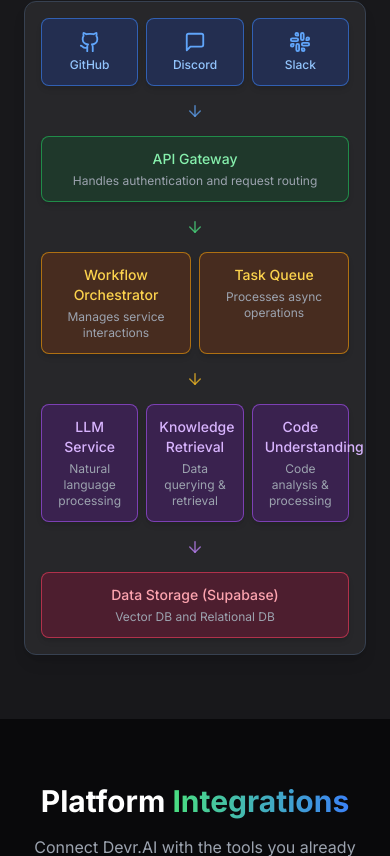
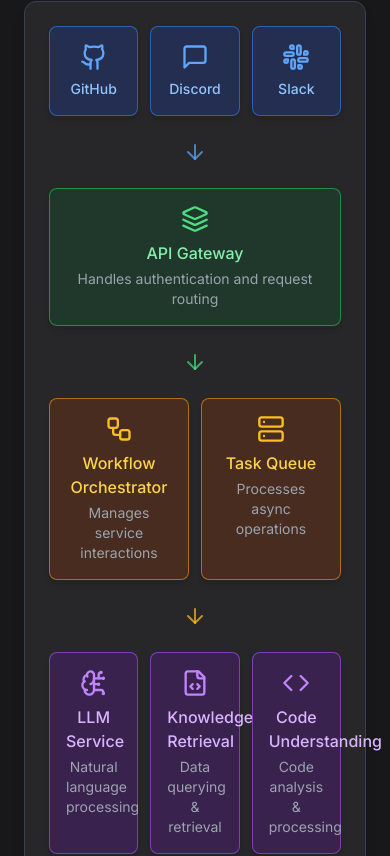
Before and after one commit to smokeyScraper/Devr.AI, a React (Vite) app in the folder landing/: page / in a window 390 px wide. Shown: the part 3968-4824 px from the top of the page. Built offline with nearby package versions, Linux system fonts and the light colour scheme.

Commit message:
fix flowchart
Signed-off-by: Ayush <mail@ayuch.dev>

```diff
--- a/landing/src/components/sections/HowItWorks.tsx
+++ b/landing/src/components/sections/HowItWorks.tsx
@@ -1,6 +1,21 @@
 import React from 'react';
 import { motion } from 'framer-motion';
-import { BrainCircuit, Workflow, Database, GitMerge, ArrowRight, Github, Slack, MessageSquare, Users, Shield } from 'lucide-react';
+import {
+    BrainCircuit,
+    Workflow,
+    Database,
+    GitMerge,
+    ArrowRight,
+    Github,
+    Slack,
+    MessageSquare,
+    Users,
+    Shield,
+    Layers,
+    Server,
+    Code,
+    FileCode
+} from 'lucide-react';
 
 const HowItWorks: React.FC = () => {
     const steps = [
@@ -110,77 +125,98 @@
                     whileInView={{ opacity: 1, y: 0 }}
                     viewport={{ once: true }}
                     transition={{ duration: 0.8, delay: 0.5 }}
-                    className="mt-16 max-w-3xl mx-auto"
+                    className="mt-16 max-w-4xl mx-auto"
                 >
                     <h3 className="text-xl font-semibold text-center mb-6">System Architecture</h3>
 
-                    <div className="bg-dark-card border border-gray-700 rounded-xl p-4 md:p-6 shadow-lg">
-                        <div className="flex flex-col space-y-4">
-                            <div className="grid grid-cols-3 gap-2">
-                                <div className="bg-blue-900/40 border border-blue-500/60 rounded-lg p-3 flex flex-col items-center justify-center text-center hover:border-blue-400 transition-colors shadow-md">
-                                    <Github className="mb-1 text-blue-400" size={22} />
-                                    <span className="text-xs font-medium text-blue-300">GitHub</span>
+                    <div className="bg-dark-card border border-gray-700 rounded-xl p-6 md:p-8 shadow-lg">
+                        <div className="flex flex-col space-y-6">
+                            <div className="grid grid-cols-3 gap-3">
+                                <div className="bg-blue-900/40 border border-blue-500/60 rounded-lg p-4 flex flex-col items-center justify-center text-center hover:border-blue-400 transition-colors shadow-md">
+                                    <Github className="mb-2 text-blue-400" size={28} />
+                                    <span className="text-sm font-medium text-blue-300">GitHub</span>
                                 </div>
-                                <div className="bg-blue-900/40 border border-blue-500/60 rounded-lg p-3 flex flex-col items-center justify-center text-center hover:border-blue-400 transition-colors shadow-md">
-                                    <MessageSquare className="mb-1 text-blue-400" size={22} />
-                                    <span className="text-xs font-medium text-blue-300">Discord</span>
+                                <div className="bg-blue-900/40 border border-blue-500/60 rounded-lg p-4 flex flex-col items-center justify-center text-center hover:border-blue-400 transition-colors shadow-md">
+                                    <MessageSquare className="mb-2 text-blue-400" size={28} />
+                                    <span className="text-sm font-medium text-blue-300">Discord</span>
                                 </div>
-                                <div className="bg-blue-900/40 border border-blue-500/60 rounded-lg p-3 flex flex-col items-center justify-center text-center hover:border-blue-400 transition-colors shadow-md">
-                                    <Slack className="mb-1 text-blue-400" size={22} />
-                                    <span className="text-xs font-medium text-blue-300">Slack</span>
+                                <div className="bg-blue-900/40 border border-blue-500/60 rounded-lg p-4 flex flex-col items-center justify-center text-center hover:border-blue-400 transition-colors shadow-md">
+                                    <Slack className="mb-2 text-blue-400" size={28} />
+                                    <span className="text-sm font-medium text-blue-300">Slack</span>
                                 </div>
                             </div>
 
                             <div className="flex justify-center">
-                                <ArrowRight className="rotate-90 text-blue-400/70" size={18} />
+                                <ArrowRight className="rotate-90 text-blue-400/70" size={24} />
                             </div>
 
-                            <div className="bg-green-900/40 border border-green-500/60 rounded-lg p-3 text-center hover:border-green-400 transition-colors shadow-md">
-                                <h4 className="font-medium mb-1 text-green-300 text-sm">API Gateway</h4>
-                                <p className="text-xs text-gray-400">Handles authentication and request routing</p>
+                            <div className="bg-green-900/40 border border-green-500/60 rounded-lg p-4 text-center hover:border-green-400 transition-colors shadow-md">
+                                <div className="flex justify-center mb-2">
+                                    <Layers className="text-green-400" size={28} />
+                                </div>
+                                <h4 className="font-medium mb-1 text-green-300 text-base">API Gateway</h4>
+                                <p className="text-sm text-gray-400">Handles authentication and request routing</p>
                             </div>
 
                             <div className="flex justify-center">
-                                <ArrowRight className="rotate-90 text-green-400/70" size={18} />
+                                <ArrowRight className="rotate-90 text-green-400/70" size={24} />
                             </div>
 
-                            <div className="grid grid-cols-2 gap-2">
-                                <div className="bg-amber-900/40 border border-amber-500/60 rounded-lg p-3 text-center hover:border-amber-400 transition-colors shadow-md">
-                                    <h4 className="font-medium mb-1 text-amber-300 text-sm">Workflow Orchestrator</h4>
-                                    <p className="text-xs text-gray-400">Manages service interactions</p>
+                            <div className="grid grid-cols-2 gap-3">
+                                <div className="bg-amber-900/40 border border-amber-500/60 rounded-lg p-4 text-center hover:border-amber-400 transition-colors shadow-md">
+                                    <div className="flex justify-center mb-2">
+                                        <Workflow className="text-amber-400" size={28} />
+                                    </div>
+                                    <h4 className="font-medium mb-1 text-amber-300 text-base">Workflow Orchestrator</h4>
+                                    <p className="text-sm text-gray-400">Manages service interactions</p>
                                 </div>
-                                <div className="bg-amber-900/40 border border-amber-500/60 rounded-lg p-3 text-center hover:border-amber-400 transition-colors shadow-md">
-                                    <h4 className="font-medium mb-1 text-amber-300 text-sm">Task Queue</h4>
-                                    <p className="text-xs text-gray-400">Processes async operations</p>
+                                <div className="bg-amber-900/40 border border-amber-500/60 rounded-lg p-4 text-center hover:border-amber-400 transition-colors shadow-md">
+                                    <div className="flex justify-center mb-2">
+                                        <Server className="text-amber-400" size={28} />
+                                    </div>
+                                    <h4 className="font-medium mb-1 text-amber-300 text-base">Task Queue</h4>
+                                    <p className="text-sm text-gray-400">Processes async operations</p>
                                 </div>
                             </div>
 
                             <div className="flex justify-center">
-                                <ArrowRight className="rotate-90 text-amber-400/70" size={18} />
+                                <ArrowRight className="rotate-90 text-amber-400/70" size={24} />
                             </div>
 
-                            <div className="grid grid-cols-3 gap-2">
-                                <div className="bg-purple-900/40 border border-purple-500/60 rounded-lg p-3 text-center hover:border-purple-400 transition-colors shadow-md">
-                                    <h4 className="font-medium mb-1 text-purple-300 text-sm">LLM Service</h4>
-                                    <p className="text-xs text-gray-400">Natural language processing</p>
+                            <div className="grid grid-cols-3 gap-3">
+                                <div className="bg-purple-900/40 border border-purple-500/60 rounded-lg p-4 text-center hover:border-purple-400 transition-colors shadow-md">
+                                    <div className="flex justify-center mb-2">
+                                        <BrainCircuit className="text-purple-400" size={28} />
+                                    </div>
+                                    <h4 className="font-medium mb-1 text-purple-300 text-base">LLM Service</h4>
+                                    <p className="text-sm text-gray-400">Natural language processing</p>
                                 </div>
-                                <div className="bg-purple-900/40 border border-purple-500/60 rounded-lg p-3 text-center hover:border-purple-400 transition-colors shadow-md">
-                                    <h4 className="font-medium mb-1 text-purple-300 text-sm">Knowledge Retrieval</h4>
-                                    <p className="text-xs text-gray-400">Data querying & retrieval</p>
+                                <div className="bg-purple-900/40 border border-purple-500/60 rounded-lg p-4 text-center hover:border-purple-400 transition-colors shadow-md">
+                                    <div className="flex justify-center mb-2">
+                                        <FileCode className="text-purple-400" size={28} />
+                                    </div>
+                                    <h4 className="font-medium mb-1 text-purple-300 text-base">Knowledge Retrieval</h4>
+                                    <p className="text-sm text-gray-400">Data querying & retrieval</p>
                                 </div>
-                                <div className="bg-purple-900/40 border border-purple-500/60 rounded-lg p-3 text-center hover:border-purple-400 transition-colors shadow-md">
-                                    <h4 className="font-medium mb-1 text-purple-300 text-sm">Code Understanding</h4>
-                                    <p className="text-xs text-gray-400">Code analysis & processing</p>
+                                <div className="bg-purple-900/40 border border-purple-500/60 rounded-lg p-4 text-center hover:border-purple-400 transition-colors shadow-md">
+                                    <div className="flex justify-center mb-2">
+                                        <Code className="text-purple-400" size={28} />
+                                    </div>
+                                    <h4 className="font-medium mb-1 text-purple-300 text-base">Code Understanding</h4>
+                                    <p className="text-sm text-gray-400">Code analysis & processing</p>
                                 </div>
                             </div>
 
                             <div className="flex justify-center">
-                                <ArrowRight className="rotate-90 text-purple-400/70" size={18} />
+                                <ArrowRight className="rotate-90 text-purple-400/70" size={24} />
                             </div>
 
-                            <div className="bg-rose-900/40 border border-rose-500/60 rounded-lg p-3 text-center hover:border-rose-400 transition-colors shadow-md">
-                                <h4 className="font-medium mb-1 text-rose-300 text-sm">Data Storage (Supabase)</h4>
-                                <p className="text-xs text-gray-400">Vector DB and Relational DB</p>
+                            <div className="bg-rose-900/40 border border-rose-500/60 rounded-lg p-4 text-center hover:border-rose-400 transition-colors shadow-md">
+                                <div className="flex justify-center mb-2">
+                                    <Database className="text-rose-400" size={28} />
+                                </div>
+                                <h4 className="font-medium mb-1 text-rose-300 text-base">Data Storage (Supabase)</h4>
+                                <p className="text-sm text-gray-400">Vector DB and Relational DB</p>
                             </div>
                         </div>
                     </div>
```
